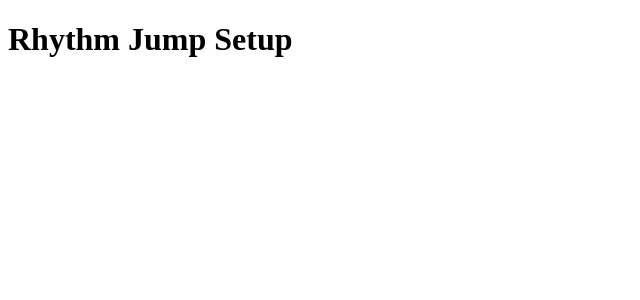
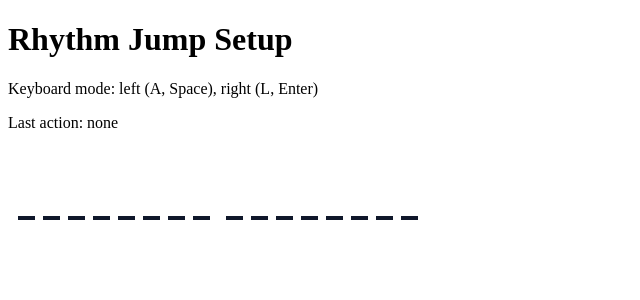
Before and after one commit to jnslmk/rythm-jump, a React (Vite) app in the folder web/: page / in a window 1280 px wide. Shown: the top 300 px of the page, without its empty margins (0-640 px from the left). Built offline with nearby package versions, Linux system fonts and the light colour scheme; no server answers.

Commit message:
feat(web): add visualizer and keyboard gameplay testing

```diff
--- a/web/src/App.tsx
+++ b/web/src/App.tsx
@@ -1,3 +1,25 @@
+import { useCallback, useState } from 'react';
+
+import { useKeyboardInput, type KeyboardAction } from './features/input/useKeyboardInput';
+import { VisualizerCanvas } from './features/visualizer/VisualizerCanvas';
+import { useSessionStream } from './features/visualizer/useSessionStream';
+
 export default function App() {
-  return <h1>Rhythm Jump Setup</h1>;
+  const [lastAction, setLastAction] = useState<KeyboardAction | 'none'>('none');
+  const levels = useSessionStream();
+
+  const handleAction = useCallback((action: KeyboardAction) => {
+    setLastAction(action);
+  }, []);
+
+  useKeyboardInput(handleAction);
+
+  return (
+    <main>
+      <h1>Rhythm Jump Setup</h1>
+      <p>Keyboard mode: left (A, Space), right (L, Enter)</p>
+      <p>Last action: {lastAction}</p>
+      <VisualizerCanvas levels={levels} />
+    </main>
+  );
 }
--- /dev/null
+++ b/web/src/features/input/useKeyboardInput.ts
@@ -0,0 +1,37 @@
+import { useEffect } from 'react';
+
+export type KeyboardAction = 'left' | 'right';
+
+const KEY_MAPPING: Record<string, KeyboardAction> = {
+  a: 'left',
+  ' ': 'left',
+  Space: 'left',
+  Spacebar: 'left',
+  l: 'right',
+  Enter: 'right'
+};
+
+export function mapKeyboardKey(key: string): KeyboardAction | null {
+  if (key.length === 1 && /[A-Za-z]/.test(key)) {
+    return KEY_MAPPING[key.toLowerCase()] ?? null;
+  }
+
+  return KEY_MAPPING[key] ?? null;
+}
+
+export function useKeyboardInput(onAction: (action: KeyboardAction) => void) {
+  useEffect(() => {
+    const handler = (event: KeyboardEvent) => {
+      const action = mapKeyboardKey(event.key);
+      if (!action) {
+        return;
+      }
+
+      event.preventDefault();
+      onAction(action);
+    };
+
+    window.addEventListener('keydown', handler);
+    return () => window.removeEventListener('keydown', handler);
+  }, [onAction]);
+}
--- /dev/null
+++ b/web/src/features/visualizer/VisualizerCanvas.tsx
@@ -0,0 +1,53 @@
+import { useEffect, useRef } from 'react';
+
+type VisualizerCanvasProps = {
+  levels: number[];
+};
+
+export function VisualizerCanvas({ levels }: VisualizerCanvasProps) {
+  const canvasRef = useRef<HTMLCanvasElement | null>(null);
+
+  useEffect(() => {
+    const canvas = canvasRef.current;
+    if (!canvas) {
+      return;
+    }
+
+    let context: CanvasRenderingContext2D | null = null;
+    try {
+      context = canvas.getContext('2d');
+    } catch {
+      return;
+    }
+    if (!context) {
+      return;
+    }
+
+    const width = canvas.width;
+    const height = canvas.height;
+    context.clearRect(0, 0, width, height);
+
+    const barCount = levels.length;
+    if (barCount === 0) {
+      return;
+    }
+
+    const centerX = width / 2;
+    const barWidth = Math.max(4, Math.floor(width / (barCount * 3)));
+    const gap = Math.max(2, Math.floor(barWidth / 2));
+
+    context.fillStyle = '#0f172a';
+
+    levels.forEach((level, index) => {
+      const clampedLevel = Math.max(0, Math.min(1, level));
+      const barHeight = Math.max(4, clampedLevel * height);
+      const y = (height - barHeight) / 2;
+      const offset = index * (barWidth + gap) + gap;
+
+      context.fillRect(centerX - offset - barWidth, y, barWidth, barHeight);
+      context.fillRect(centerX + offset, y, barWidth, barHeight);
+    });
+  }, [levels]);
+
+  return <canvas ref={canvasRef} width={420} height={140} aria-label="session visualizer" />;
+}
--- /dev/null
+++ b/web/src/features/visualizer/useSessionStream.ts
@@ -0,0 +1,54 @@
+import { useEffect, useState } from 'react';
+
+const DEFAULT_LEVELS = [0, 0, 0, 0, 0, 0, 0, 0];
+
+type SessionStreamMessage = {
+  levels?: unknown;
+};
+
+function normalizeLevels(value: unknown): number[] | null {
+  if (!Array.isArray(value) || value.length === 0) {
+    return null;
+  }
+
+  const levels = value
+    .map((entry) => {
+      if (typeof entry !== 'number' || Number.isNaN(entry)) {
+        return null;
+      }
+
+      return Math.max(0, Math.min(1, entry));
+    })
+    .filter((entry): entry is number => entry !== null);
+
+  return levels.length > 0 ? levels : null;
+}
+
+export function useSessionStream() {
+  const [levels, setLevels] = useState<number[]>(DEFAULT_LEVELS);
+
+  useEffect(() => {
+    if (typeof WebSocket === 'undefined') {
+      return;
+    }
+
+    const protocol = window.location.protocol === 'https:' ? 'wss:' : 'ws:';
+    const socket = new WebSocket(`${protocol}//${window.location.host}/ws/session`);
+
+    socket.onmessage = (event) => {
+      try {
+        const payload = JSON.parse(event.data) as SessionStreamMessage;
+        const parsed = normalizeLevels(payload.levels);
+        if (parsed) {
+          setLevels(parsed);
+        }
+      } catch {
+        // Ignore malformed events and keep the last known levels.
+      }
+    };
+
+    return () => socket.close();
+  }, []);
+
+  return levels;
+}
```
Also changed, not shown: web/src/test/setup.ts (+3 -0 lines), 1 other file (tests, documents, lock files or other folders).
